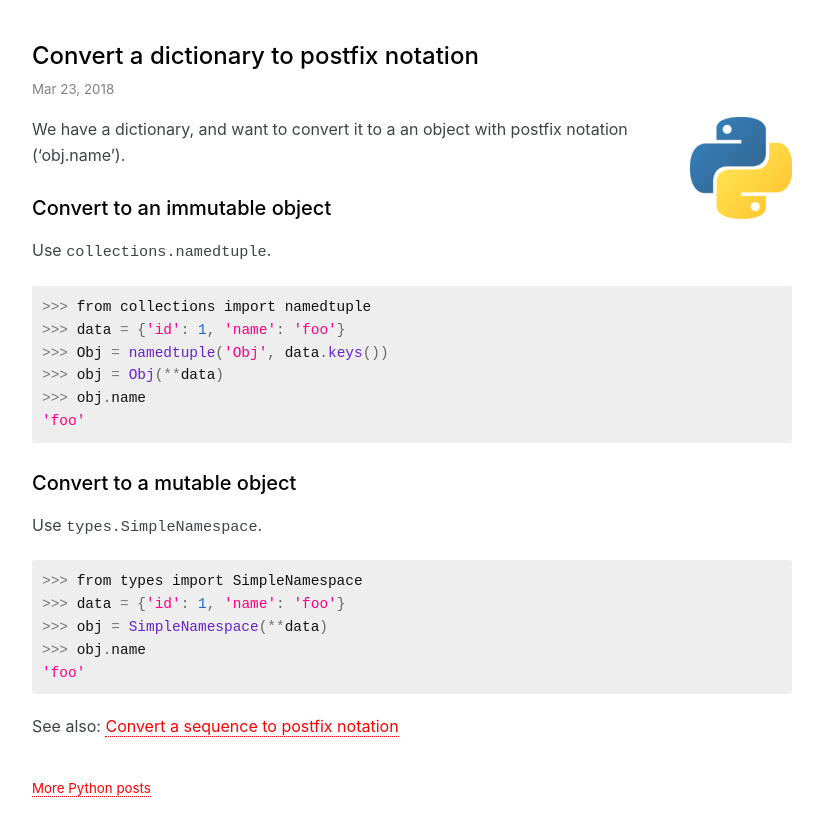
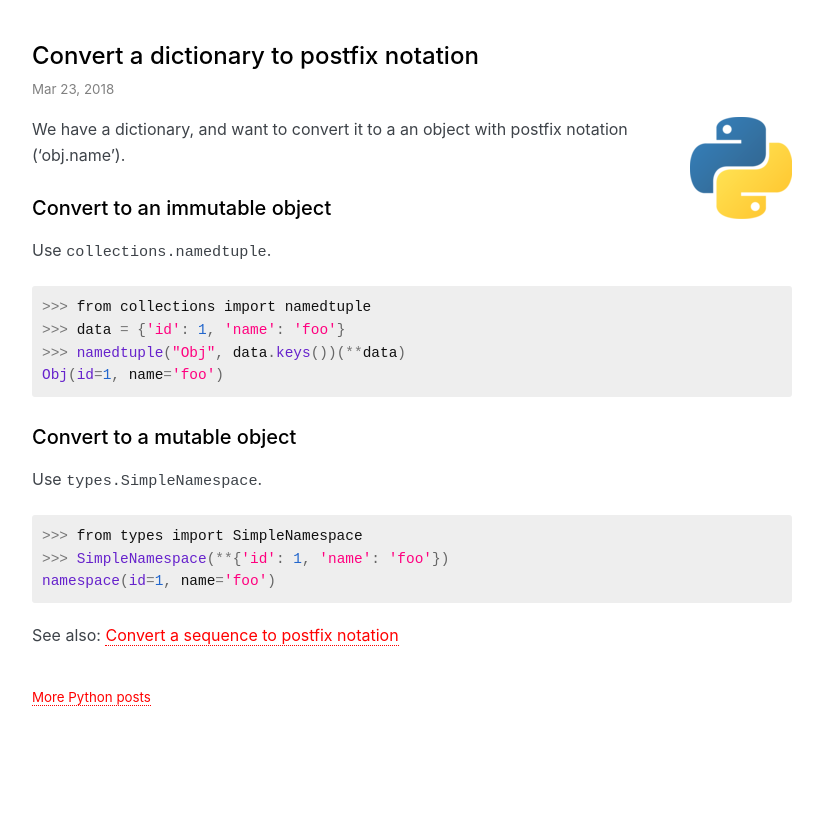
Before and after one commit to explodinglabs/explodinglabs.github.io, a Jekyll site: the page built from _posts/python/2018-03-23-convert-dict-to-object-with-attributes.markdown, in a window 1280 px wide. Shown: the top 836 px of the page, without its empty margins (228-1051 px from the left). Built offline with Jekyll 4.4.1, drawn with Linux system fonts in a browser that asks for light colours; some web fonts are replaced.

Commit message:
Adjust "convert dict" post

````diff
--- a/_posts/python/2018-03-23-convert-dict-to-object-with-attributes.markdown
+++ b/_posts/python/2018-03-23-convert-dict-to-object-with-attributes.markdown
@@ -22,10 +22,8 @@ Use `collections.namedtuple`.
 ```python
 >>> from collections import namedtuple
 >>> data = {'id': 1, 'name': 'foo'}
->>> Obj = namedtuple('Obj', data.keys())
->>> obj = Obj(**data)
->>> obj.name
-'foo'
+>>> namedtuple("Obj", data.keys())(**data)
+Obj(id=1, name='foo')
 ```
 
 ## Convert to a mutable object
@@ -34,10 +32,8 @@ Use `types.SimpleNamespace`.
 
 ```python
 >>> from types import SimpleNamespace
->>> data = {'id': 1, 'name': 'foo'}
->>> obj = SimpleNamespace(**data)
->>> obj.name
-'foo'
+>>> SimpleNamespace(**{'id': 1, 'name': 'foo'})
+namespace(id=1, name='foo')
 ```
 
 See also: [Convert a sequence to postfix notation](/convert-sequence-to-postfix-notation)
````
